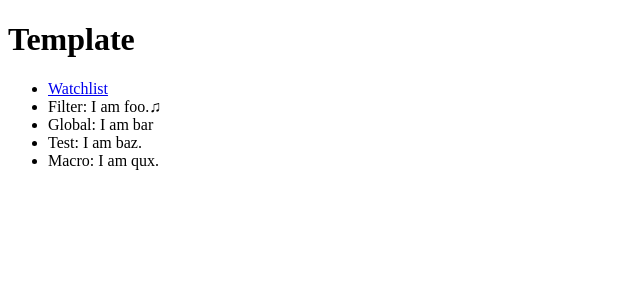
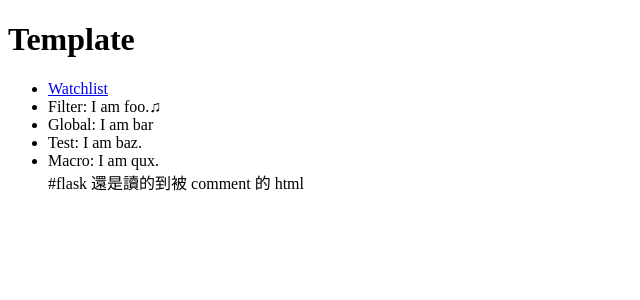
Before and after one commit to eddiemaximchen/flask, a Flask app: page / in a window 1280 px wide. Shown: the part 34-334 px from the top of the page, without its empty margins (0-640 px from the left). Run offline with Flask 3, Linux system fonts and the light colour scheme.

Commit message:
Update index.html

```diff
--- a/inherit/templates/index.html
+++ b/inherit/templates/index.html
@@ -10,6 +10,7 @@
     <li>Global: {{ bar() }}</li>
     <li>Test: {% if name is baz %}I am baz.{% endif %}</li>
     <li>Macro: {{ qux(amount=1) }}</li>
+    #flask 還是讀的到被 comment 的 html
     <!-- <li><a href="{{ url_for('watchlist_with_static') }}">Watchlist with image and styles.</a></li> -->
     <!-- <li><a href="{{ url_for('just_flash') }}">Flash something</a></li> -->
 </ul>
```
